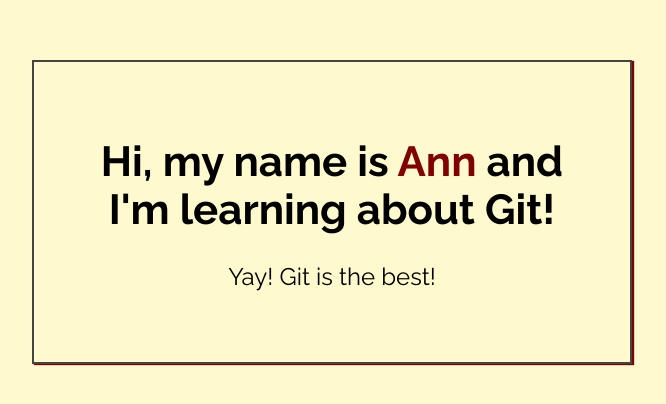
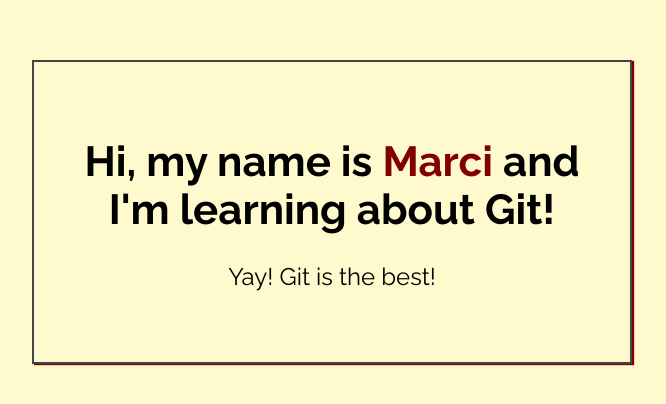
Before and after one commit to marcijo/my-first-repo, a plain HTML site: page index.html in a window 1280 px wide. Shown: the part 188-592 px from the top of the page, without its empty margins (308-974 px from the left). Drawn offline with Linux system fonts and the light colour scheme.

Commit message:
Added name to index.html

```diff
--- a/index.html
+++ b/index.html
@@ -14,7 +14,7 @@
 <body>
 
     <div class="greeting">
-        <h1>Hi, my name is <span class="highlight">Ann</span> and I'm learning about Git! </h1>
+        <h1>Hi, my name is <span class="highlight">Marci</span> and I'm learning about Git! </h1>
 
         <p>Yay! Git is the best!</p>
     </div>
```
